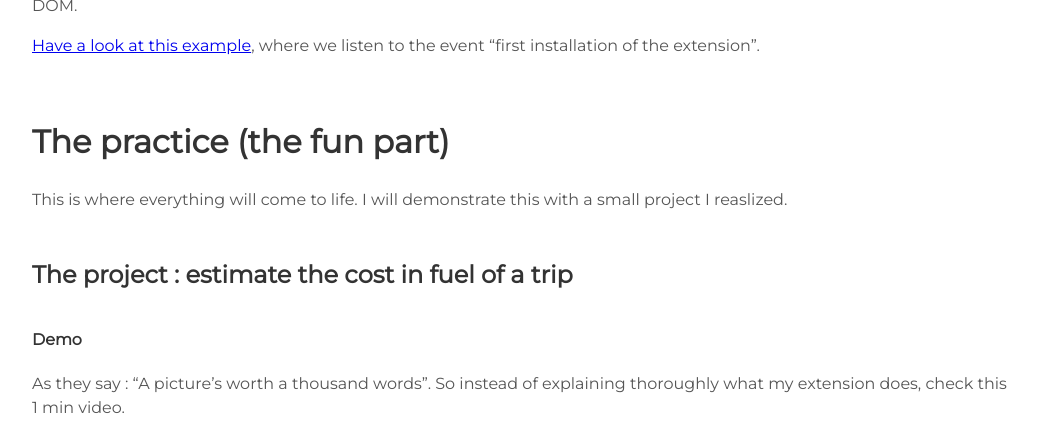
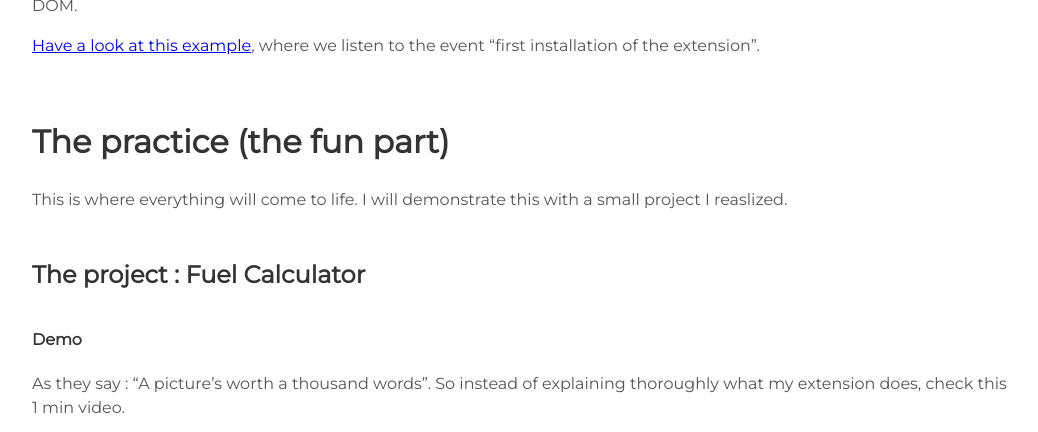
Before and after one commit to Max-le/CV-online, a Jekyll site: the page built from _posts/2020-09-11-create-chrome-extension.md, in a window 1280 px wide and 900 px high, scrolled down 1918 px, cut to the strip 0-432 px from the top of the window. Shown: the whole strip, without its empty margins (118-1156 px from the left). Built offline with Jekyll 4.4.1, drawn with Linux system fonts in a browser that asks for light colours.

Commit message:
chrome ext article

```diff
--- a/_posts/2020-09-11-create-chrome-extension.md
+++ b/_posts/2020-09-11-create-chrome-extension.md
@@ -72,8 +72,7 @@ Then, in your script, you'll set up a listener on a particular event just like y
 
 This is where everything will come to life. I will demonstrate this with a small project I reaslized.
 
-### The project : estimate the cost in fuel of a trip
-
+### The project : Fuel Calculator
 #### Demo
 As they say : "A picture's worth a thousand words". So instead of explaining thoroughly what my extension does, check this 1 min video.
 <iframe width="800" height="450" src="https://www.youtube.com/embed/OIyrXh__X00" frameborder="0" allow="accelerometer; autoplay; clipboard-write; encrypted-media; gyroscope; picture-in-picture" allowfullscreen></iframe>
```
